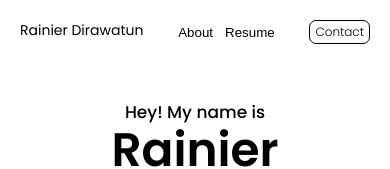
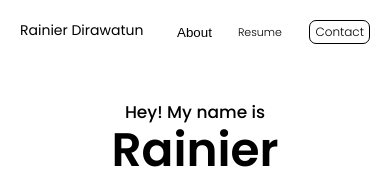
Before and after one commit to rainiercodes/personal-site, a React (Create React App) app: page / in a window 390 px wide. Shown: the top 169 px of the page. Built offline with nearby package versions, Linux system fonts and the light colour scheme.

Commit message:
added function to download resume using a tag

```diff
--- a/src/Components/Navbar.js
+++ b/src/Components/Navbar.js
@@ -10,7 +10,7 @@ export default function Navbar(props) {
             </div>
             <div className="center-btns">
                 <button>About</button>
-                <button>Resume</button>
+                <a className = "resume-btn t-19-light" href="rainiers-resume.pdf">Resume</a>
             </div>
             <div className="contact-btn">Contact</div>
         </div>
--- a/src/Components/navbar.css
+++ b/src/Components/navbar.css
@@ -17,6 +17,7 @@
 .center-btns {
     display: flex;
     flex-direction: row;
+    gap: 20px;
 }
 
 .contact-btn {
@@ -31,7 +32,34 @@
     font-weight: 300;
 }
 
+a:link {
+    font-size: 11px;
+    font-weight: 300;
+    text-decoration: none;
+    justify-content: center;
+    display: flex;
+    align-items: center;
+    font-family: 'Poppins', sans-serif;
+}
+
+.resume-btn{
+    color: rgb(0, 0, 0);
+}
+
 @media only screen and (max-width: 600px) {
+
+    a:link {
+        font-size: 11px;
+        font-weight: 300;
+        text-decoration: none;
+        justify-content: center;
+        display: flex;
+        align-items: center;
+    }
+
+    .resume-btn{
+        color: rgb(0, 0, 0);
+    }
 
     .nav-container {
         /* position: fixed; */
```
Also changed, not shown: 1 other file (tests, documents, lock files or other folders).
